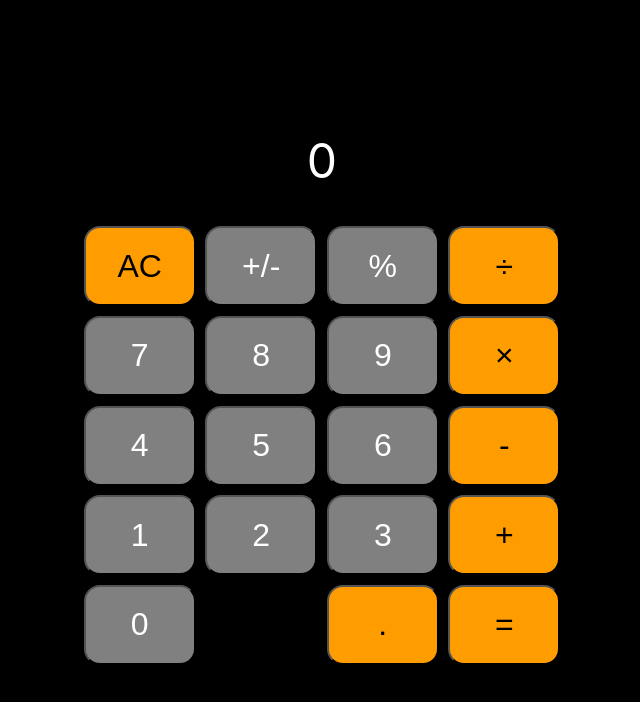
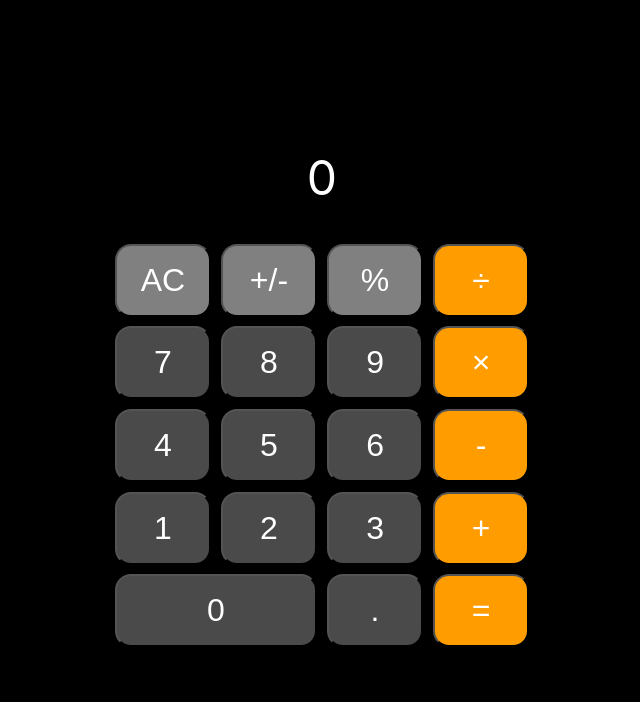
Before and after one commit to hiromu-dundee/JavaScript-Practice, a React app in the folder 5-Calculator-React-ver/: page / in a window 1280 px wide. Shown: the whole page, without its empty margins (318-958 px from the left). Built offline with nearby package versions, Linux system fonts and the light colour scheme.

Commit message:
update the calculator

```diff
--- a/5-Calculator-React-ver/src/Calculator.css
+++ b/5-Calculator-React-ver/src/Calculator.css
@@ -9,8 +9,6 @@ button {
     padding: 1rem 1.5rem;
     font-size: 2rem;
     margin: 0.3rem;
-    height: 5rem;
-    width: 7rem;
     cursor: pointer;
     border-radius: 1rem;
     transition: .5s;
@@ -20,31 +18,40 @@ button:hover {
     box-shadow: 0 0 15px rgb(0, 166, 255);
 }
 
-.overall {
-    display: grid;
+.body-all {
     place-items: center;
     height: 100vh;
     align-content: center;
     background-color: black;
 }
 
+.overall {
+    display: grid;
+    grid-template-columns:repeat(4, 1fr);
+}
+
 .display {
     color: white;
     margin-bottom: 2rem;
     font-size: 3rem;
-    text-align: right
+    text-align: right;
 }
 
 .number {
-    background-color: gray;
+    background-color: rgb(74, 74, 74);
     color: white;
 }
 
 .operator {
     background-color: rgb(255, 157, 0);
+    color:white;
 }
 
-.row {
-    display:grid;
-    grid-template-columns: 2fr 1fr 1fr;
+.command {
+    background-color:gray;
+    color:white;
 }
+
+.big-button {
+    grid-column: span 2;
+}
--- a/5-Calculator-React-ver/src/Calculator.js
+++ b/5-Calculator-React-ver/src/Calculator.js
@@ -60,16 +60,16 @@ export default function Calculator() {
   };
 
   return (
-    <div className="overall">
+    <div className="body-all">
       <p className="display">{display}</p>
-      <div>
-        <button type="button" onClick={handleClear} className="operator">
+      <div className="overall">
+        <button type="button" onClick={handleClear} className="command">
           AC
         </button>
-        <button type="button" className="number">
+        <button type="button" className="command">
           +/-
         </button>
-        <button type="button" className="number">
+        <button type="button" className="command">
           %
         </button>
         <button
@@ -79,9 +79,7 @@ export default function Calculator() {
         >
           ÷
         </button>
-      </div>
 
-      <div>
         <button type="button" onClick={() => onDisplay(7)} className="number">
           7
         </button>
@@ -98,9 +96,7 @@ export default function Calculator() {
         >
           ×
         </button>
-      </div>
 
-      <div>
         <button type="button" onClick={() => onDisplay(4)} className="number">
           4
         </button>
@@ -117,9 +113,7 @@ export default function Calculator() {
         >
           -
         </button>
-      </div>
 
-      <div>
         <button type="button" onClick={() => onDisplay(1)} className="number">
           1
         </button>
@@ -136,22 +130,16 @@ export default function Calculator() {
         >
           +
         </button>
-      </div>
 
-      <div className="row">
         <button
           type="button"
           onClick={() => onDisplay(0)}
-          className={classnames("big-button", "number")}
+          className={classnames("number", "big-button")}
         >
           0
         </button>
 
-        <button
-          type="button"
-          onClick={() => onDisplay(".")}
-          className="operator"
-        >
+        <button type="button" onClick={() => onDisplay(".")} className="number">
           .
         </button>
 
```
